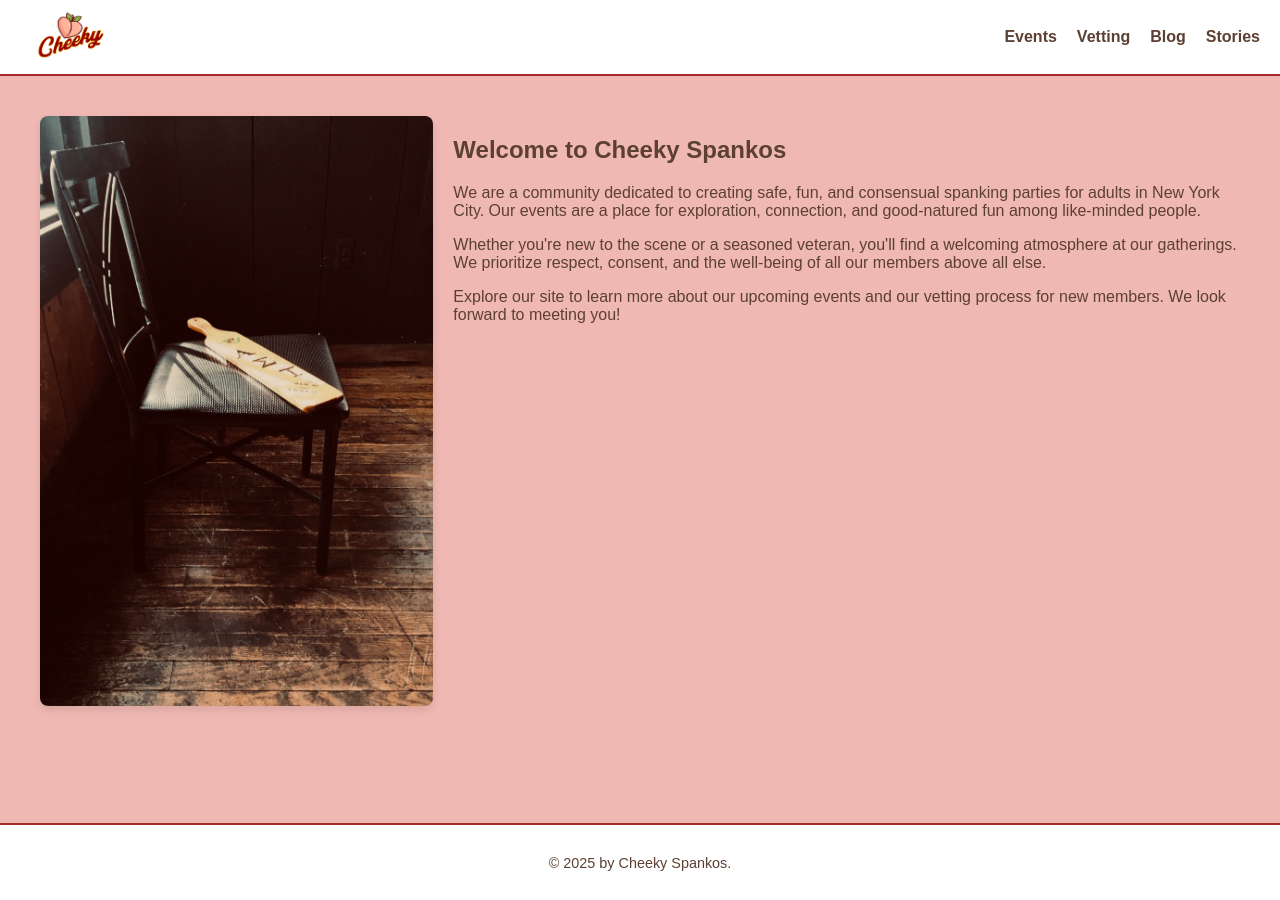
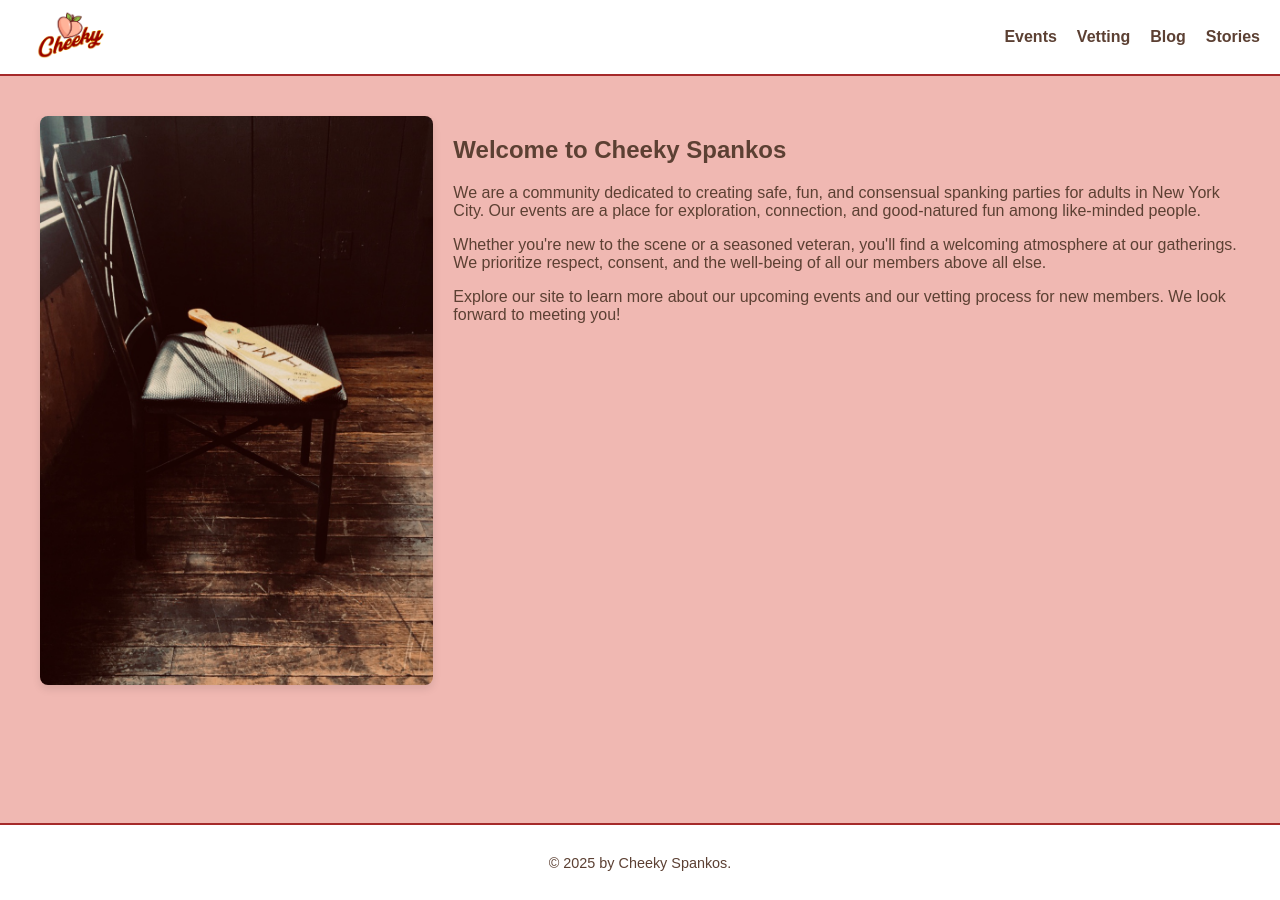
Before and after one commit to cheekyparties/cheekyparties.github.io, a Jekyll site: the page built from index.html, in a window 1280 px wide. Built offline with Jekyll 4.4.1, drawn with Linux system fonts in a browser that asks for light colours.

Commit message:
Update style.css

```diff
--- a/assets/css/style.css
+++ b/assets/css/style.css
@@ -108,9 +108,9 @@ body {
 /* This rule defines the container's shape and crops the content */
 .photo-carousel {
     width: 100%;
-    aspect-ratio: 2 / 3;     /* Creates a square. Use 4 / 3 or 16 / 9 for other ratios. */
-    border-radius: 8px;      /* Applies rounded corners to the container */
-    overflow: hidden;        /* Hides the parts of the image that overflow the container */
+    height: min(75vh, 44.44vw);
+    border-radius: 8px;
+    overflow: hidden;
     box-shadow: 0 4px 8px rgba(0,0,0,0.1);
 }
 
```
